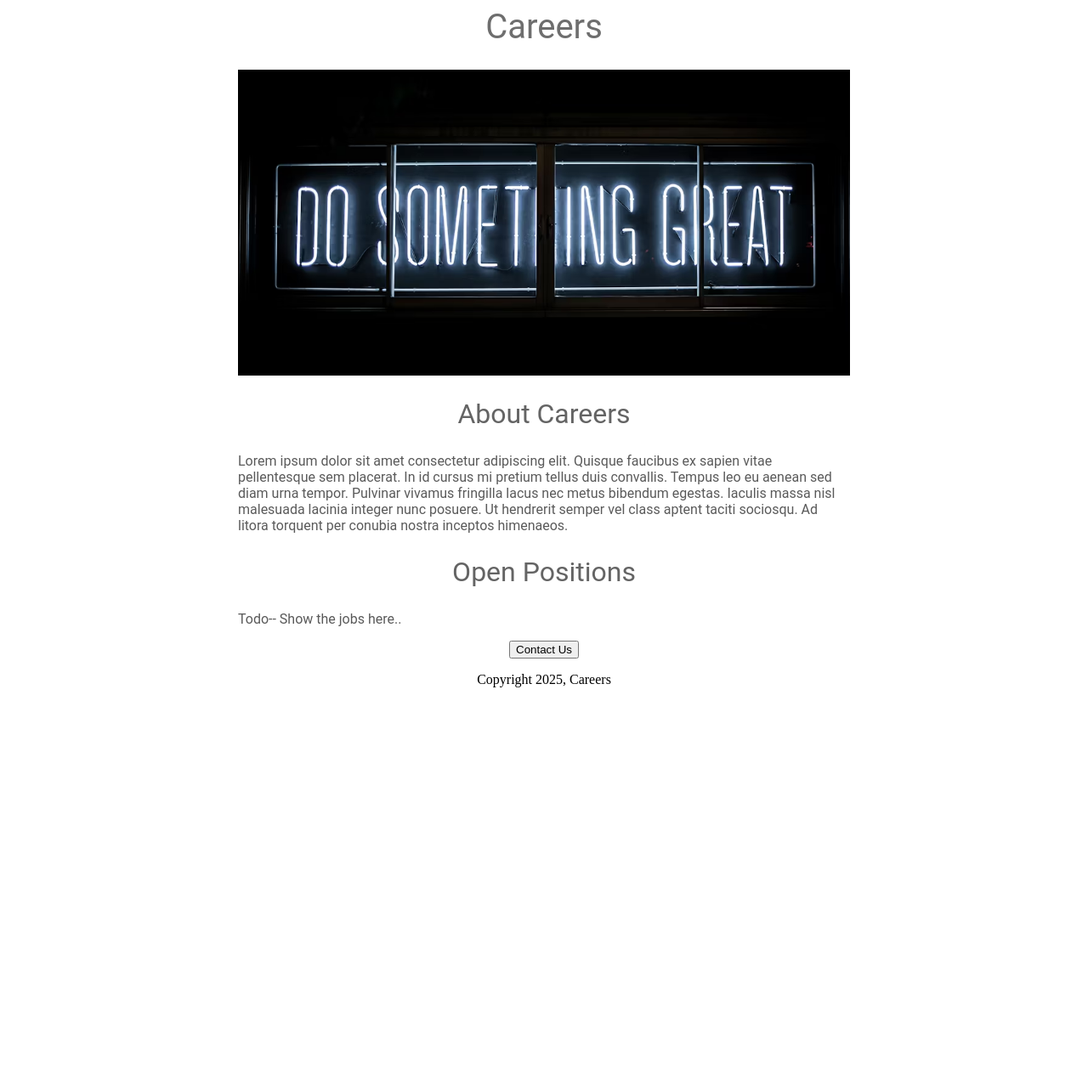
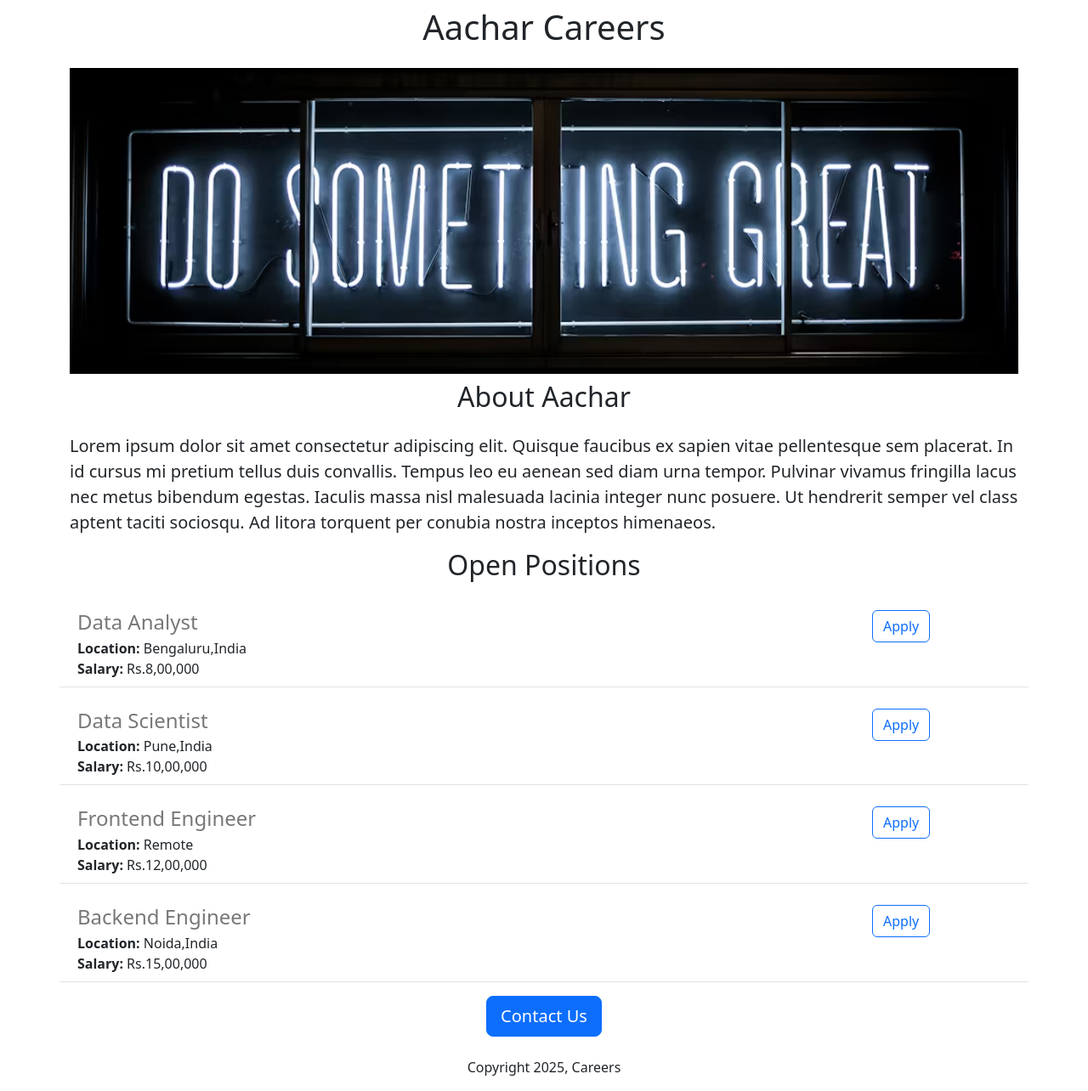
Before and after one commit to aa98-45556443355666/careers_website, a Flask app: page / in a window 1280 px wide. Shown: the whole page at 85% size. Before the commit the page ends 809 px from the top, so only its background shows below. Run offline with Flask 3, Linux system fonts and the light colour scheme.

Commit message:
added some bootstrap and dynamic data

```diff
--- a/app.py
+++ b/app.py
@@ -2,10 +2,37 @@
 
 app=Flask(__name__)
 
+Jobs=[
+    {
+        'id':1,
+        'title':'Data Analyst',
+        'location':'Bengaluru,India',
+        'salary':'Rs.8,00,000'
+    },
+    {
+        'id':2,
+        'title':'Data Scientist',
+        'location':'Pune,India',
+        'salary':'Rs.10,00,000'
+    },
+    {
+        'id':3,
+        'title':'Frontend Engineer',
+        'location':'Remote',
+        'salary':'Rs.12,00,000'
+    },
+    {
+        'id':4,
+        'title':'Backend Engineer',
+        'location':'Noida,India',
+        'salary':'Rs.15,00,000'
+    }
+]
+
 @app.route('/')
 
 def hello_world():
-    return render_template('home.html')
+    return render_template('home.html', jobs=Jobs,company_name='Aachar')
 
 if __name__=='__main__':
   app.run(host='0.0.0.0', debug=True)
--- a/templates/home.html
+++ b/templates/home.html
@@ -1,48 +1,35 @@
 <DOCTYPE html>
   <html>
     <head>
+      <meta charset="utf-8">
+      <meta name="viewport" content="width=device-width, initial-scale=1">
       <title>Careers</title>
+       <link href="https://cdn.jsdelivr.net/npm/bootstrap@5.3.5/dist/css/bootstrap.min.css" rel="stylesheet" integrity="sha384-SgOJa3DmI69IUzQ2PVdRZhwQ+dy64/BUtbMJw1MZ8t5HZApcHrRKUc4W0kG879m7" crossorigin="anonymous">
+
       <style>
-        h1 {
-          font-size: 40px;
-          font-weight: normal;
-          font-family: Roboto;
-          text-align: center;
-          color: rgb(110,110,110)
-        }
-        #banner{
+        #banner {
           width: 100%;
           height: 360px;
           object-fit: cover;
         }
-        h2{
-          font-size: 32px;
-          font-weight: normal;
-          font-family: Roboto;
-          color: rgb(100,100,100);
-          text-align: center;
-        }
-        .bodytext{
-          font-family: Roboto;
-          color: rgb(90,90,90);
-        }
-        #container{
-          max-width: 720px;
-          margin: 0 auto;
-        }
       </style>
+
     </head>
     <body>
-      <div id="container">
-      <h1>Careers</h1>
-      <img id="banner" src="https://1a9ca408-3d4b-43ff-a36c-18c2db87f97a-00-2sfkm8chpz1c9.kirk.replit.dev/static/banner.jpg" alt="Careers">
-      <h2>About Careers</h2>
-      <p class="bodytext">Lorem ipsum dolor sit amet consectetur adipiscing elit. Quisque faucibus ex sapien vitae pellentesque sem placerat. In id cursus mi pretium tellus duis convallis. Tempus leo eu aenean sed diam urna tempor. Pulvinar vivamus fringilla lacus nec metus bibendum egestas. Iaculis massa nisl malesuada lacinia integer nunc posuere. Ut hendrerit semper vel class aptent taciti sociosqu. Ad litora torquent per conubia nostra inceptos himenaeos.</p>
-      <h2>Open Positions</h2>
-      <p class="bodytext">Todo-- Show the jobs here..</p>
-        <div style="text-align: center;">
-      <button>Contact Us</button>
-          <p>Copyright 2025, Careers</p>
+      <div class="container">
+      <h1 class="text-center mt-2 mb-4"> {{company_name}} Careers</h1>
+      <img class="img-fluid" id="banner" src="https://1a9ca408-3d4b-43ff-a36c-18c2db87f97a-00-2sfkm8chpz1c9.kirk.replit.dev/static/banner.jpg" alt="Careers">
+      <h2 class="text-center mt-2 mb-4">About Aachar</h2>
+      <p class="lead">Lorem ipsum dolor sit amet consectetur adipiscing elit. Quisque faucibus ex sapien vitae pellentesque sem placerat. In id cursus mi pretium tellus duis convallis. Tempus leo eu aenean sed diam urna tempor. Pulvinar vivamus fringilla lacus nec metus bibendum egestas. Iaculis massa nisl malesuada lacinia integer nunc posuere. Ut hendrerit semper vel class aptent taciti sociosqu. Ad litora torquent per conubia nostra inceptos himenaeos.</p>
+      <h2 class="text-center mt-2 mb-4">Open Positions</h2>
+      <div>
+        {% for job in jobs %}
+           {% include 'jobitem.html' %}
+        {% endfor %}
+      </div>
+        <div class="text-center">
+      <button class="btn btn-primary btn-lg">Contact Us</button>
+          <p class="mt-4">Copyright 2025, Careers</p>
         </div>
 
       </div>
--- /dev/null
+++ b/templates/jobitem.html
@@ -0,0 +1,20 @@
+<div class="border-bottom row" style='margin-bottom: 16px; padding:9px; '>
+  <div class="col-10">
+
+  <h4 style='color: rgb(120,120,120); margin-bottom: 4px;'>
+    {{job['title']}}
+  </h4>
+  <div>
+    <b>Location:</b> {{job['location']}}
+  </div>
+  {% if 'salary' in job%}
+    <div>
+      <b>Salary:</b> {{job['salary']}}
+    </div>
+  {% endif %}
+  </div>
+  <div class="col-2">
+
+  <button type="button" class="btn btn-outline-primary">Apply</button>
+  </div>
+</div>
```
